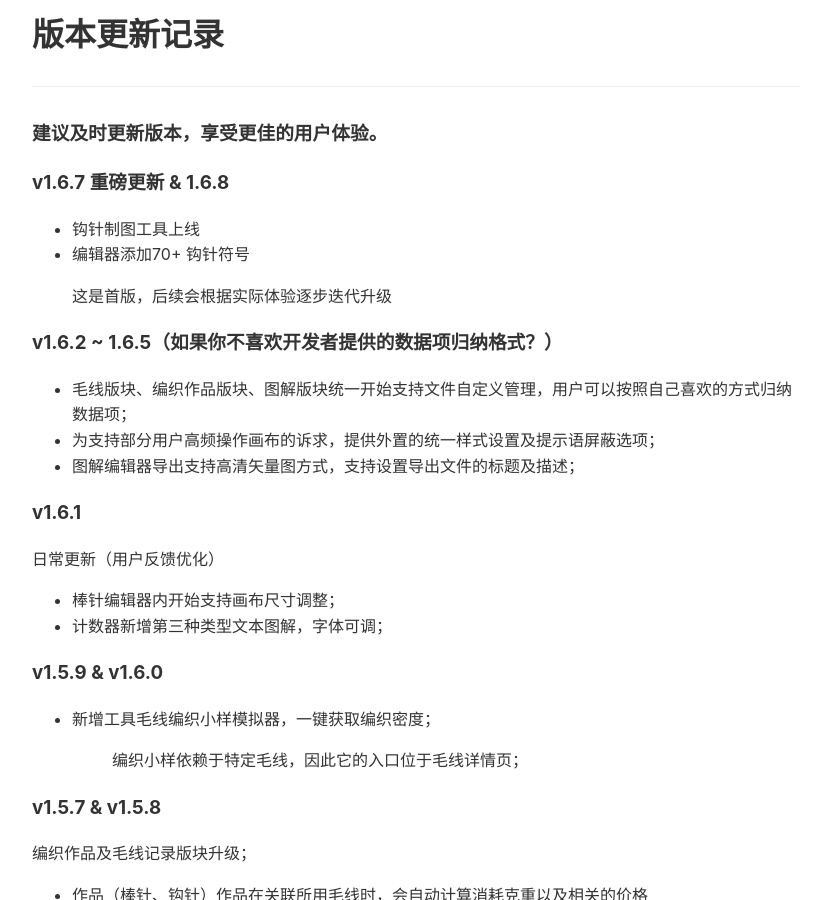
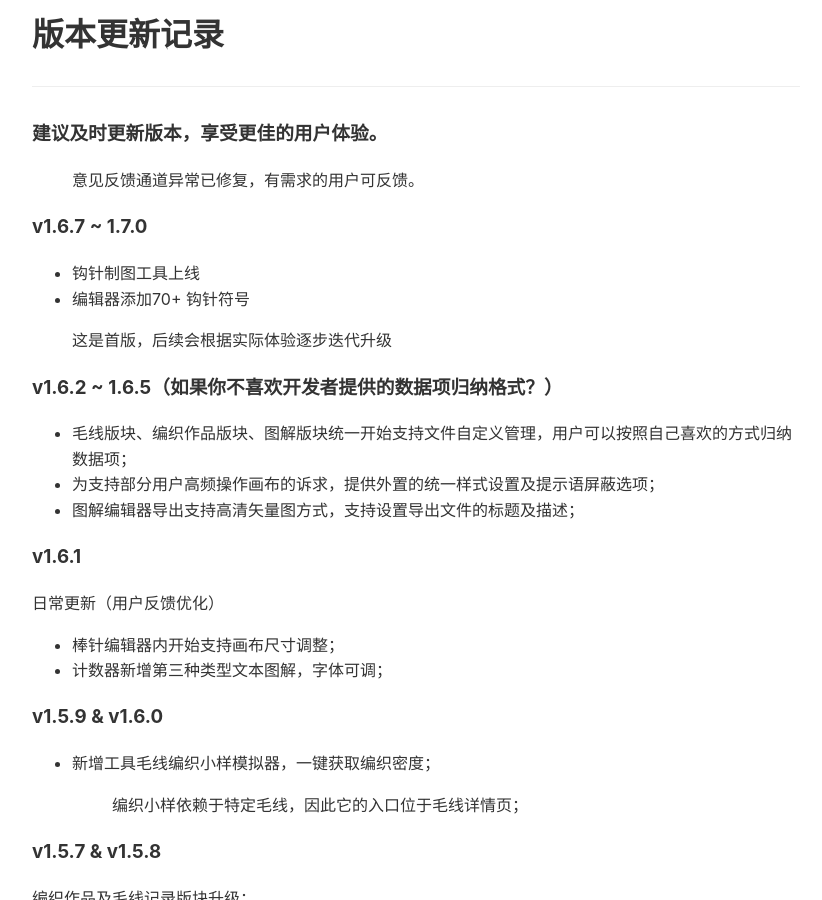
Before and after one commit to iBlackStone/iblackstone.github.io, a Jekyll site: the page built from setword/versions.md, in a window 1280 px wide and 900 px high. Shown: the whole window, without its empty margins (224-1046 px from the left). Built offline with Jekyll 4.4.1, drawn with Linux system fonts in a browser that asks for light colours.

```diff
--- a/setword/versions.md
+++ b/setword/versions.md
@@ -5,7 +5,9 @@ title: "版本更新记录"
 
 ### 建议及时更新版本，享受更佳的用户体验。
 
-### v1.6.7 重磅更新 & 1.6.8
+> 意见反馈通道异常已修复，有需求的用户可反馈。
+
+### v1.6.7 ~ 1.7.0
 - 钩针制图工具上线
 - 编辑器添加70+ 钩针符号
 
```
Also changed, not shown: setword/versionsen.md (+1 -2 lines).
